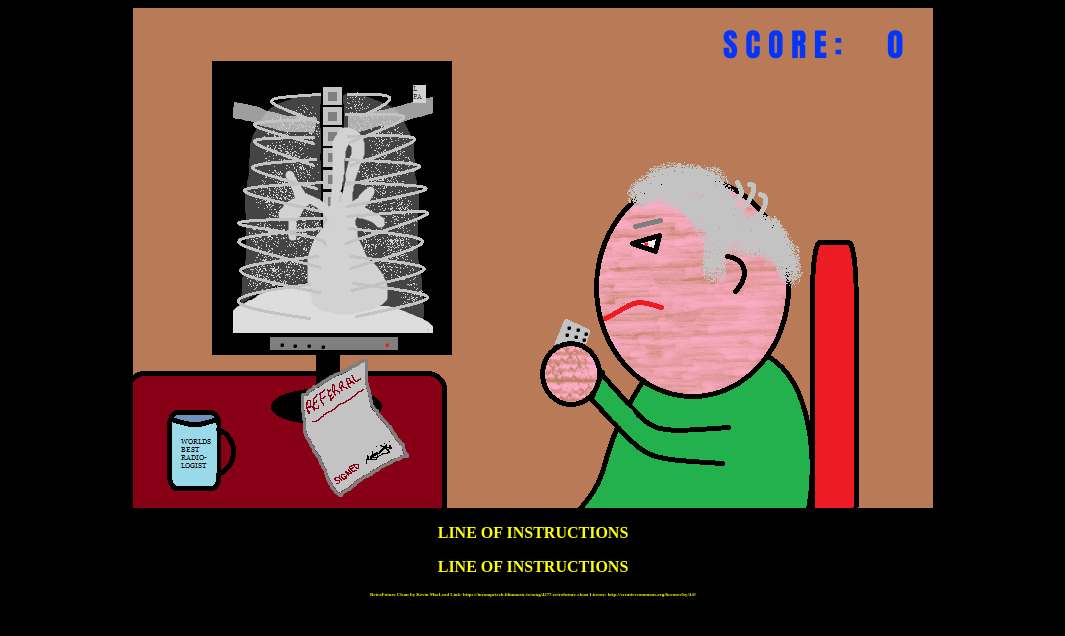
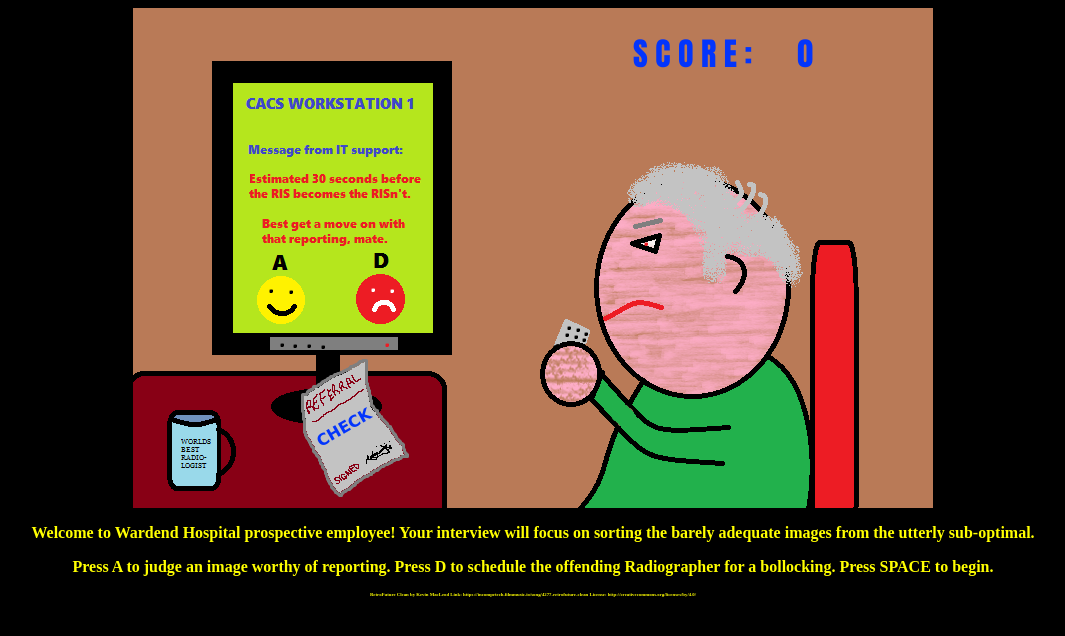
Before and after one commit to lordstanleyfour/radiologist, a plain HTML site: page index.html in a window 1280 px wide. Shown: the whole page, without its empty margins (107-1172 px from the left). Drawn offline with Linux system fonts and the light colour scheme.

Commit message:
Add files via upload

```diff
--- a/index.html
+++ b/index.html
@@ -9,9 +9,9 @@
 	<body>
                 <canvas id="canvas"></canvas>
                 <script src="script.js"></script>
-                <p>LINE OF INSTRUCTIONS
+                <p>Welcome to Wardend Hospital prospective employee!  Your interview will focus on sorting the barely adequate images from the utterly sub-optimal.
                 </p>
-		            <p>LINE OF INSTRUCTIONS</p>
+		            <p>Press A to judge an image worthy of reporting.  Press D to schedule the offending Radiographer for a bollocking.  Press SPACE to begin.</p>
                 <p id="credits">RetroFuture Clean by Kevin MacLeod
                         Link: https://incompetech.filmmusic.io/song/4277-retrofuture-clean
                         License: http://creativecommons.org/licenses/by/4.0/</p>
--- a/script.js
+++ b/script.js
@@ -7,9 +7,25 @@ var continueAnimating = true;
 var roll = false;
 const keys = [];
 var score = 0;
+var frameCounter = 0;
+var animateCounter = 0;
+var refText = "CHECK";
 
-const background = new Image ();
-background.src = "background.png";
+
+const background0 = new Image ();
+background0.src = "background.png";
+const background1 = new Image ();
+background1.src = "background1.png";
+const background2 = new Image ();
+background2.src = "background2.png";
+const background3 = new Image ();
+background3.src = "background3.png";
+const backgroundEnd = new Image ();
+backgroundEnd.src = "backgroundend.png";
+const backgroundImages = [background0, background1, background2, background3];
+var background = backgroundImages[0];
+const startImage = new Image ();
+startImage.src = "start.png";
 
 //images library
 const xrayImages = [];
@@ -20,13 +36,23 @@ const footGood = new Image ();
 footGood.src = "footgood.png";
 const kneeGood = new Image ();
 kneeGood.src = "kneegood.png";
+const kneeGood1 = new Image ();
+kneeGood1.src = "kneegood2.png";
 const pelvisGood1 = new Image ();
 pelvisGood1.src = "pelvisgood1.png";
 const pelvisGood2 = new Image ();
 pelvisGood2.src = "pelvisgood2.png";
 const wristGood = new Image ();
 wristGood.src = "wristgood.png";
-xrayImages.push(chestGood, footGood, kneeGood, pelvisGood1, pelvisGood2, wristGood)
+const elbowGood1 = new Image ();
+elbowGood1.src = "elbowgood.png";
+const elbowGood2 = new Image ();
+elbowGood2.src = "elbowgood1.png";
+const elbowGood3 = new Image ();
+elbowGood3.src = "elbowgood2.png";
+const handGood = new Image ();
+handGood.src = "handgood.png";
+xrayImages.push(chestGood, footGood, kneeGood, kneeGood1, pelvisGood1, pelvisGood2, wristGood, elbowGood1, elbowGood2, elbowGood3, handGood)
 
 const chestBad1 = new Image ();
 chestBad1.src = "chestbad1.png";
@@ -34,6 +60,8 @@ const chestBad2 = new Image ();
 chestBad2.src = "chestbad2.png";
 const chestBad3 = new Image ();
 chestBad3.src = "chestbad3.png";
+const chestWrong = new Image ();
+chestWrong.src = "chestwrong.png";
 const detector = new Image ();
 detector.src = "detector.png";
 const footBad1 = new Image ();
@@ -48,19 +76,35 @@ const wristBad1 = new Image ();
 wristBad1.src = "wristbad1.png";
 const wristBad2 = new Image ();
 wristBad2.src = "wristbad2.png";
-xrayImages.push(chestBad1, chestBad2, chestBad3, detector, footBad1, footBad2, kneeBad, pelvisBad1, wristBad1, wristBad2);
+xrayImages.push(chestBad1, chestBad2, chestBad3, chestWrong, detector, footBad1, footBad2, kneeBad, pelvisBad1, wristBad1, wristBad2);
 
-const displayedImage = [chestGood];
-var imagePrime = chestGood; //create a starting image to call here
+const lose1 = new Image ();
+lose1.src = "losebad.png";
+const lose2 = new Image ();
+lose2.src = "losegood.png";
+const win1 = new Image ();
+win1.src = "wincpd.png";
+const win2 = new Image ();
+win2.src = "winregistrar.png";
+const win3 = new Image ();
+win3.src = "winconsultant.png";
+
+const displayedImage = [startImage];
+var imagePrime = startImage; //create a starting image to call here
 var imageCheck = null;
+
+const horn = new Audio ();
+horn.src = "horn.wav";
+const fart = new Audio ();
+fart.src = "fart.wav";
 
 function scoring (){
   if (roll) score++;
   ctx.font = "normal bolder 32px impact";
   ctx.fillStyle = "rgb(3, 53, 252)";
   ctx.fillText ("S C O R E :      "+score, canvas.width-210, 50);
-  //if statements for checking keypress against list of images which match key conditions
 }
+
 /*const gameSounds = [];
 const roar = new Audio ();
 
@@ -75,14 +119,36 @@ function rollImage(){
   let num = Math.floor(Math.random() * (xrayImages.length - 0) + 0);
   imageCheck = xrayImages[num];
   if (imageCheck !== imagePrime){
-    imagePrime = imageCheck
+    imagePrime = imageCheck;
     displayedImage.push(imagePrime);
     roll = false;
-  }
+  } else roll = true;
 }
 
 function displayImage(){
   ctx.drawImage(displayedImage[displayedImage.length-1], 100, 75);
+}
+
+function chooseReferralText(){
+  if (imagePrime === chestGood || imagePrime === chestBad1 || imagePrime === chestBad2 || imagePrime === chestBad3) refText = "CHEST";
+  else if (imagePrime === detector || imagePrime === wristBad1 || imagePrime === wristBad2 || imagePrime === wristGood) refText = "WRIST";
+  else if (imagePrime === footBad1 || imagePrime === footBad2 || imagePrime === footGood) refText = "FOOT";
+  else if (imagePrime === kneeBad || imagePrime === kneeGood || imagePrime === kneeGood1) refText = "KNEE";
+  else if (imagePrime === pelvisBad1 || imagePrime === pelvisGood1 || imagePrime === pelvisGood2 || imagePrime === chestWrong) refText = "PELVIS";
+  else if (imagePrime === elbowGood1 || imagePrime === elbowGood2 || imagePrime === elbowGood3) refText = "ELBOW";
+  else if (imagePrime === handGood) refText = "HAND";
+}
+
+function referralText(){
+  ctx.textAlign = "center";
+  ctx.textBaseline = "middle";
+  ctx.save();
+  ctx.rotate(-Math.PI/6);
+  ctx.translate(-212,50);
+  ctx.font = "normal bolder 16px verdana";
+  ctx.fillStyle = "rgb(3, 53, 252)";
+  ctx.fillText (refText, 185, 420);
+  ctx.restore();
 }
 
 window.addEventListener("keydown", function (e){
@@ -95,21 +161,27 @@ window.addEventListener("keyup", function (e){
 
 function keyPressHandler(){
   if (keys[32]/*space*/) roll = true; //for testing only
-  if (keys[65]/*A*/) {
-    if (imagePrime === chestGood || imagePrime === footGood || imagePrime === kneeGood || imagePrime === pelvisGood1 || imagePrime === pelvisGood2 || imagePrime === wristGood) {
+  if (imagePrime === startImage) {
+    if (keys[65] || keys [68]) {
+      roll = true;
+      score = 0;
+  }
+}
+  if (keys[65]/*A*/&& imagePrime !== startImage) {
+    if (imagePrime === chestGood || imagePrime === footGood || imagePrime === kneeGood || imagePrime === kneeGood1 || imagePrime === pelvisGood1 || imagePrime === pelvisGood2 || imagePrime === wristGood || imagePrime === elbowGood1 || imagePrime === elbowGood2 || imagePrime === elbowGood3 || imagePrime === handGood) {
       score += 2;
       roll = true;
     } else {
-      score -= 3;
+      score -= 5;
       roll = true;
     }
   }
-  if (keys[68]/*D*/) {
-    if (imagePrime === chestBad1 || imagePrime === chestBad2 || imagePrime === chestBad3 || imagePrime === detector || imagePrime === footBad1 || imagePrime === footBad2 || imagePrime === kneeBad || imagePrime === pelvisBad1 || imagePrime === wristBad1 || imagePrime === wristBad2) {
+  if (keys[68]/*D*/&& imagePrime !== startImage) {
+    if (imagePrime === chestBad1 || imagePrime === chestBad2 || imagePrime === chestBad3 || imagePrime === detector || imagePrime === footBad1 || imagePrime === footBad2 || imagePrime === kneeBad || imagePrime === pelvisBad1 || imagePrime === wristBad1 || imagePrime === wristBad2 || imagePrime === chestWrong) {
       score +=2;
       roll = true;
     } else {
-      score -=3;
+      score -=5;
       roll = true;
     }
   }
@@ -134,27 +206,49 @@ function animate(){
       ctx.clearRect (0, 0, canvas.width, canvas.height);
       ctx.drawImage(background, 0, 0, canvas.width, canvas.height);
 
+      if (imagePrime !== startImage) {
+        frameCounter++;
+        animateCounter++;
+        if (animateCounter > 5) animateCounter = 0;
+        if (animateCounter === 0) background = backgroundImages[0];
+        else if (animateCounter === 1) background = backgroundImages[1];
+        else if (animateCounter === 2) background = backgroundImages[2];
+        else if (animateCounter === 3) background = backgroundImages[3];
+        else if (animateCounter === 4) background = backgroundImages[2];
+        else if (animateCounter === 5) background = backgroundImages[1];
+      }
       keyPressHandler();
-      if (roll) rollImage();
+      if (roll === true) {
+        rollImage();
+      }
       displayImage();
+      chooseReferralText();
+      referralText();
       scoring();
-    /*drawScore();
-    if (frameCounter > 80) {
-      continueAnimating = false;
-      alert (`Your final score is ${finalScore}\n\nPress F5 to restart!`)
-
-    }*/
-    console.log(imageCheck);
+      if (frameCounter > 160) {
+        ctx.drawImage(backgroundEnd, 0, 0, canvas.width, canvas.height);
+        if (score < -15) {
+          ctx.drawImage(lose1, 100, 100);
+          fart.play ();
+        } else if (score <= 0) {
+          ctx.drawImage(lose2, 100, 100);
+          fart.play ();
+        } else if (score > 25) {
+          ctx.drawImage(win3, 100, 100);
+          horn.play ();
+        } else if (score > 10) {
+          ctx.drawImage(win2, 100, 100);
+          horn.play ();
+        } else if (score > 0) {
+          ctx.drawImage(win1, 100, 100);
+          horn.play ();
+        }
+        continueAnimating = false;
+      }
     }
   }
 }
 
 if (continueAnimating) startAnimating(8);
-
-// framecounter, maybe in animation loop, to limit time and end the game, only runs when displayed image is not starting image
-//make if statements to check keypress against list of approved images for that keypress
-//add duplicate images for wrong side imaged
-//referral body part text - will this work with a huge list of if statements?
-//referral text to appear at 185,420 ? translate to tilt it along the paper?
-//? animate radiologists mouth with a sprite, maybe with rediculously pouty lips like the rocky horror picture show
-//
+//download new images from github
+//balancing - activate frame counter and set score limits for each win condition
```
Also changed, not shown: background1.png (added), background2.png (added), background3.png (added), backgroundend.png (added), chestwrong.png (added), start.png (added), 2 other files.
